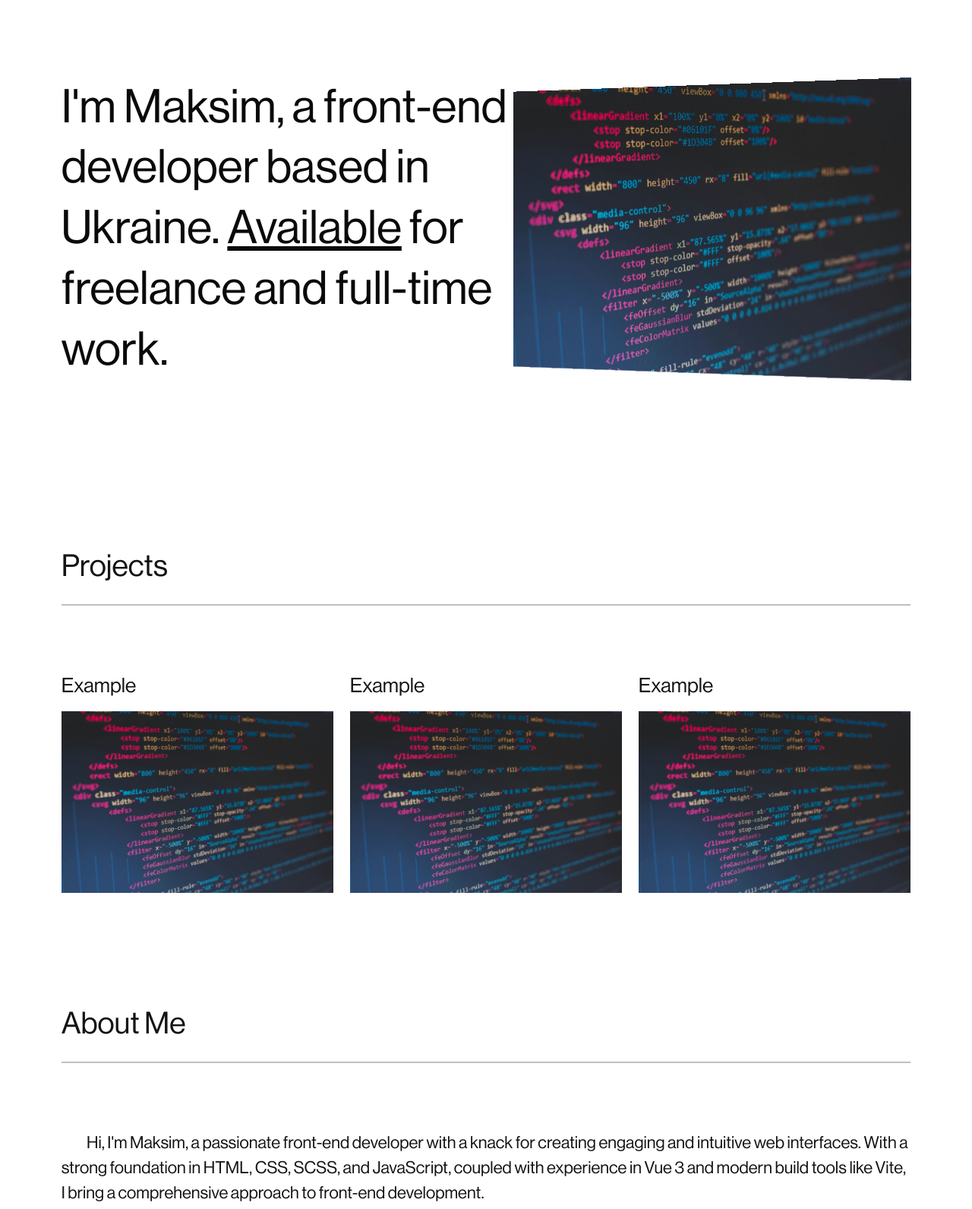
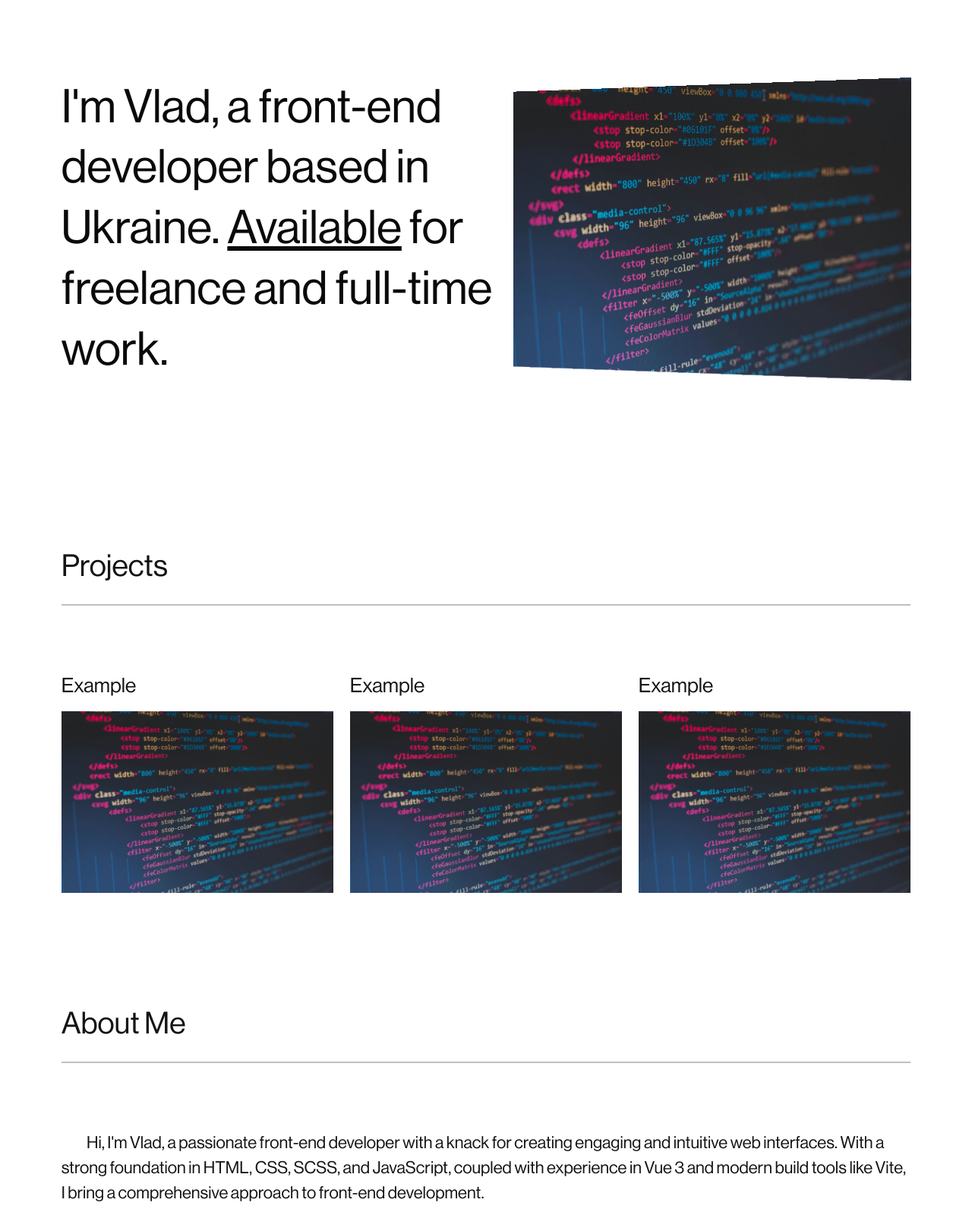
Before and after one commit to VladVaskov/PR7, a plain HTML site: page index.html in a window 1280 px wide. Shown: the part 69-1660 px from the top of the page at 76% size. Drawn offline with nearby package versions, Linux system fonts and the light colour scheme; some packages are replaced by stand-ins of ours.

Commit message:
Update index.html

```diff
--- a/index.html
+++ b/index.html
@@ -36,7 +36,7 @@
       <section class="hero">
         <div class="hero__container container">
           <div style="max-width: 48.3125rem">
-            <h1 class="hero__title" data-aos="fade">I'm Maksim, a front-end developer based in Ukraine. <u>Available</u> for freelance and full-time work.</h1>
+            <h1 class="hero__title" data-aos="fade">I'm Vlad, a front-end developer based in Ukraine. <u>Available</u> for freelance and full-time work.</h1>
           </div>
           <img class="hero__image" src="img/florian-olivo-4hbJ-eymZ1o-unsplash.jpg" alt="" />
         </div>
@@ -70,7 +70,7 @@
           <hr class="line" />
 
           <p style="text-indent: 1.5em; margin-bottom: 0.75rem" data-aos="fade-up" data-aos-delay="100" data-aos-anchor=".about__title">
-            Hi, I'm Maksim, a passionate front-end developer with a knack for creating engaging and intuitive web interfaces. With a strong foundation in HTML, CSS, SCSS, and JavaScript, coupled with experience in Vue 3 and modern build tools like Vite, I bring a comprehensive approach to front-end development.
+            Hi, I'm Vlad, a passionate front-end developer with a knack for creating engaging and intuitive web interfaces. With a strong foundation in HTML, CSS, SCSS, and JavaScript, coupled with experience in Vue 3 and modern build tools like Vite, I bring a comprehensive approach to front-end development.
           </p>
 
           <p style="text-indent: 1.5em" data-aos="fade-up" data-aos-delay="200" data-aos-anchor=".about__title">My journey in programming started with C, giving me a deep understanding of software fundamentals, which I apply to every project I undertake.</p>
```
